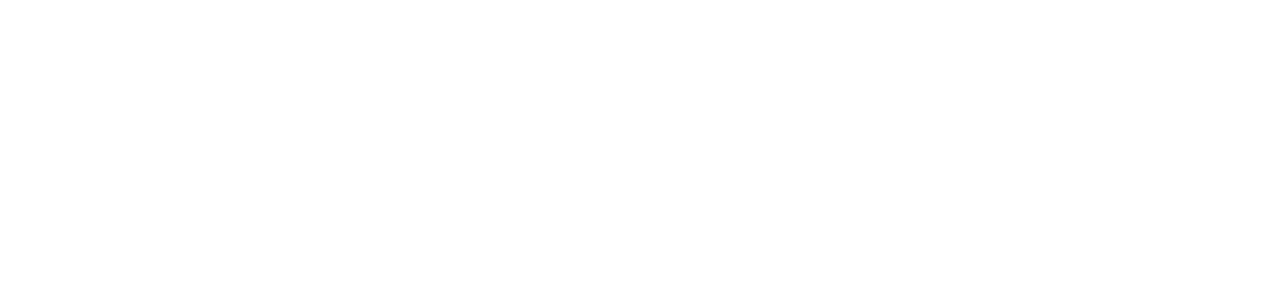
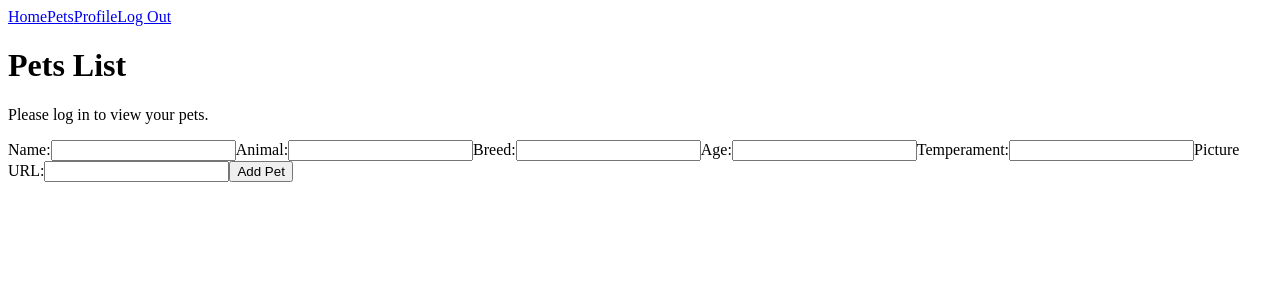
Before and after one commit to juliepoulain/python-p4-final-project-pet-sitting-app, a React (Create React App) app in the folder client/: page /pets in a window 1280 px wide. Shown: the top 300 px of the page. Built offline with nearby package versions, Linux system fonts and the light colour scheme.

Commit message:
add and delete pets working

```diff
--- a/client/src/components/App.js
+++ b/client/src/components/App.js
@@ -23,7 +23,7 @@
           </Route>
 
           <Route exact path="/visit/:id">
-            <VisitPage ownerId={ownerId}/>
+            <VisitPage ownerId={ownerId} />
           </Route>
           <Route exact path="/login">
             <Login ownerId={ownerId} setOwnerId={setOwnerId} />
@@ -31,14 +31,12 @@
           <Route exact path="/sitter/:id">
             <SitterProfile />
           </Route>
-          <Route exact path="/pets/:ownerId">
-            <PetsList />
+          <Route exact path="/pets">
+            <PetsList ownerId={ownerId} />
           </Route>
           <Route exact path="/pets/:id">
-            <SeeMorePetCard />
+            <SeeMorePetCard ownerId={ownerId} />
           </Route>
-
-          {/* here is where we should add more routes (home, pets, etc) */}
         </Switch>
       </div>
     </Router>
--- a/client/src/components/NavBar.js
+++ b/client/src/components/NavBar.js
@@ -8,7 +8,7 @@
         Home
       </NavLink>
       {ownerId ? (
-        <NavLink to={`/pets/${ownerId}`} className="nav-link">
+        <NavLink to={`/pets`} className="nav-link">
           Pets
         </NavLink>
       ) : (
--- a/client/src/components/OwnerProfile.js
+++ b/client/src/components/OwnerProfile.js
@@ -1,33 +1,28 @@
 import { useState, useEffect } from "react";
-import PetForm from "./PetForm";
 import VisitList from "./VisitList";
-import NavBar from "./NavBar"
+import NavBar from "./NavBar";
 
-function OwnerProfile({ownerId}) {
+function OwnerProfile({ ownerId }) {
   const [pets, setPets] = useState([]);
-  const [owner, setOwner] = useState({})
-
-  const handleAddPet = (newPet) => {
-    setPets([...pets, newPet]);
-  };
+  const [owner, setOwner] = useState({});
 
   useEffect(() => {
     fetch(`/owners/${ownerId}`)
       .then((r) => r.json())
       .then((data) => {
-        setOwner(data)
-      })
+        setOwner(data);
+      });
   }, []);
 
   return (
     <div>
-      <NavBar ownerId={ownerId}/>
+      <NavBar ownerId={ownerId} />
       <h2>Owner Profile</h2>
-        <p>Name: {owner.name}</p>
-        <p>Email: {owner.email}</p>
-        <p>Phone Number: {owner.phone}</p>
-        <p>Address: {owner.address}</p>
-      <PetForm onAddPet={handleAddPet} />
+      <p>Name: {owner.name}</p>
+      <p>Email: {owner.email}</p>
+      <p>Phone Number: {owner.phone}</p>
+      <p>Address: {owner.address}</p>
+
       {/* fetch the pets to display we need to have the pets card */}
       <h3>Pets</h3>
       <ul>
@@ -36,9 +31,9 @@
         ))}
       </ul>
       <h3>Visits</h3>
-      <VisitList ownerId={ownerId}/>
+      <VisitList ownerId={ownerId} />
     </div>
-  )
+  );
 }
 
-export default OwnerProfile
+export default OwnerProfile;
--- a/client/src/components/PetForm.js
+++ b/client/src/components/PetForm.js
@@ -1,12 +1,12 @@
 import { useState } from "react";
 
-function PetForm({ onAddPet }) {
+function PetForm({ ownerId, onAddPet }) {
   const [name, setName] = useState("");
   const [animal, setAnimal] = useState("");
   const [breed, setBreed] = useState("");
   const [age, setAge] = useState("");
   const [temperament, setTemperament] = useState("");
-  const [pictureUrl, setPictureUrl] = useState("");
+  const [image, setImage] = useState("");
 
   function handleSubmit(e) {
     e.preventDefault();
@@ -16,29 +16,35 @@
       breed,
       age,
       temperament,
-      pictureUrl,
+      image,
+      owner_id: ownerId,
     };
-    onAddPet(newPet);
-    // clear the form
-    setName("");
-    setAnimal("");
-    setBreed("");
-    setAge("");
-    setTemperament("");
-    setPictureUrl("");
+
     fetch("/pets", {
       method: "POST",
       headers: {
         "Content-Type": "application/json",
       },
       body: JSON.stringify(newPet),
-    }).then((r) => {
-      if (r.ok) {
-        r.json().then((newPets) => {
-          onAddPet(newPets);
-        });
-      }
-    });
+    })
+      .then((r) => {
+        if (r.ok) {
+          return r.json();
+        }
+        throw new Error("Failed to add pet");
+      })
+      .then((newPet) => {
+        onAddPet(newPet);
+        setName("");
+        setAnimal("");
+        setBreed("");
+        setAge("");
+        setTemperament("");
+        setImage("");
+      })
+      .catch((error) => {
+        console.error("Error adding pet:", error);
+      });
   }
 
   return (
@@ -88,8 +94,8 @@
         id="pictureUrl"
         name="pictureUrl"
         type="text"
-        value={pictureUrl}
-        onChange={(e) => setPictureUrl(e.target.value)}
+        value={image}
+        onChange={(e) => setImage(e.target.value)}
       />
       <button type="submit">Add Pet</button>
     </form>
--- a/client/src/components/PetsList.js
+++ b/client/src/components/PetsList.js
@@ -1,32 +1,168 @@
 import React, { useState, useEffect } from "react";
-import { useParams } from "react-router-dom";
+import { Link } from "react-router-dom";
+import PetForm from "./PetForm";
+import NavBar from "./NavBar";
+import SeeMorePetCard from "./SeeMorePetCard";
 
-function PetsList() {
-  const { ownerId } = useParams();
+function PetsList({ ownerId }) {
   const [pets, setPets] = useState([]);
   const [loginMessage, setLoginMessage] = useState("");
+  const [editPet, setEditPet] = useState(null);
+  const [showMore, setShowMore] = useState(null);
 
   useEffect(() => {
+    if (ownerId) {
       fetch(`/owners/${ownerId}`)
         .then((r) => r.json())
         .then((data) => {
           setPets(data.pets);
         });
-  }, []);
+    } else {
+      setLoginMessage("Please log in to view your pets.");
+    }
+  }, [ownerId]);
+
+  const handleAddPet = (newPet) => {
+    setPets([...pets, newPet]);
+  };
+
+  const handleDeletePet = (petId) => {
+    setPets(pets.filter((pet) => pet.id !== petId));
+    fetch(`/pets/${petId}`, { method: "DELETE" }).then(() => {});
+  };
+
+  const handleEditPet = (pet) => {
+    setEditPet(pet);
+  };
+
+  const handleUpdatePet = (e) => {
+    e.preventDefault();
+    const updatedPet = { ...editPet };
+    setPets(pets.map((pet) => (pet.id === editPet.id ? updatedPet : pet)));
+    fetch(`/pets/${editPet.id}`, {
+      method: "PATCH",
+      headers: {
+        "Content-Type": "application/json",
+      },
+      body: JSON.stringify(updatedPet),
+    }).then(() => {
+      setEditPet(null);
+    });
+  };
+
+  const handleChange = (e) => {
+    const { name, value } = e.target;
+    setEditPet({ ...editPet, [name]: value });
+  };
+
+  const handleShowMore = (petId) => {
+    console.log(`Setting showMore to: ${petId}`);
+    setShowMore(petId);
+    fetch(`http://localhost:5555/pets/${petId}`)
+      .then((response) => {
+        // handle response
+      })
+      .catch((error) => {
+        // handle error
+      });
+  };
 
   return (
     <div>
+      <NavBar />
       <h1>Pets List</h1>
       {loginMessage && <p>{loginMessage}</p>}
       <ul>
         {pets.map((pet) => (
           <li key={pet.id}>
+            {editPet && editPet.id === pet.id ? (
+              <form onSubmit={handleUpdatePet}>
+                <h2>Edit Pet</h2>
+                <label>
+                  Name:
+                  <input
+                    type="text"
+                    name="name"
+                    value={editPet.name || ""}
+                    onChange={handleChange}
+                  />
+                </label>
+                <label>
+                  Animal:
+                  <input
+                    type="text"
+                    name="animal"
+                    value={editPet.animal || ""}
+                    onChange={handleChange}
+                  />
+                </label>
+                <label>
+                  Breed:
+                  <input
+                    type="text"
+                    name="breed"
+                    value={editPet.breed || ""}
+                    onChange={handleChange}
+                  />
+                </label>
+                <label>
+                  Age:
+                  <input
+                    type="text"
+                    name="age"
+                    value={editPet.age || ""}
+                    onChange={handleChange}
+                  />
+                </label>
+                <label>
+                  Temperament:
+                  <input
+                    type="text"
+                    name="temperament"
+                    value={editPet.temperament || ""}
+                    onChange={handleChange}
+                  />
+                </label>
+                <label>
+                  Picture URL:
+                  <input
+                    type="text"
+                    name="pictureUrl"
+                    value={editPet.pictureUrl || ""}
+                    onChange={handleChange}
+                  />
+                </label>
+                <button type="submit">Update Pet</button>
+                <button type="button" onClick={() => setEditPet(null)}>
+                  Cancel
+                </button>
+              </form>
+            ) : (
+              <>
                 <p>Name: {pet.name}</p>
                 <p>Animal: {pet.animal}</p>
                 <p>Breed: {pet.breed}</p>
+                <div className="button-container">
+                  <Link
+                    to={`/pets/${pet.id}`}
+                    className="button-see-more"
+                    onClick={() => handleShowMore(pet.id)}
+                  >
+                    See more
+                  </Link>
+                  <button onClick={() => handleEditPet(pet)}>Edit</button>
+                  <button onClick={() => handleDeletePet(pet.id)}>
+                    Delete
+                  </button>
+                </div>
+
+                {showMore === pet.id && <SeeMorePetCard petId={pet.id} />}
+              </>
+            )}
           </li>
         ))}
       </ul>
+      <PetForm onAddPet={handleAddPet} ownerId={ownerId} />
     </div>
   );
 }
--- a/client/src/components/SeeMorePetCard.js
+++ b/client/src/components/SeeMorePetCard.js
@@ -4,6 +4,12 @@
   const [pet, setPet] = useState(null);
 
   useEffect(() => {
+    if (!petId) {
+      console.error("petId is undefined");
+      return;
+    }
+
+    console.log(`Fetching pet with id: ${petId}`); // Debugging statement
     fetch(`http://localhost:5555/pets/${petId}`)
       .then((response) => {
         if (!response.ok) {
@@ -11,7 +17,10 @@
         }
         return response.json();
       })
-      .then((data) => setPet(data))
+      .then((data) => {
+        console.log("Pet fetched:", data); // Debugging statement
+        setPet(data);
+      })
       .catch((error) => console.error("Error fetching pet:", error));
   }, [petId]);
 
@@ -37,4 +46,5 @@
     </li>
   );
 }
+
 export default SeeMorePetCard;
```
Also changed, not shown: 1 other file (tests, documents, lock files or other folders). Lines whose indentation alone changed are shown as unchanged.
